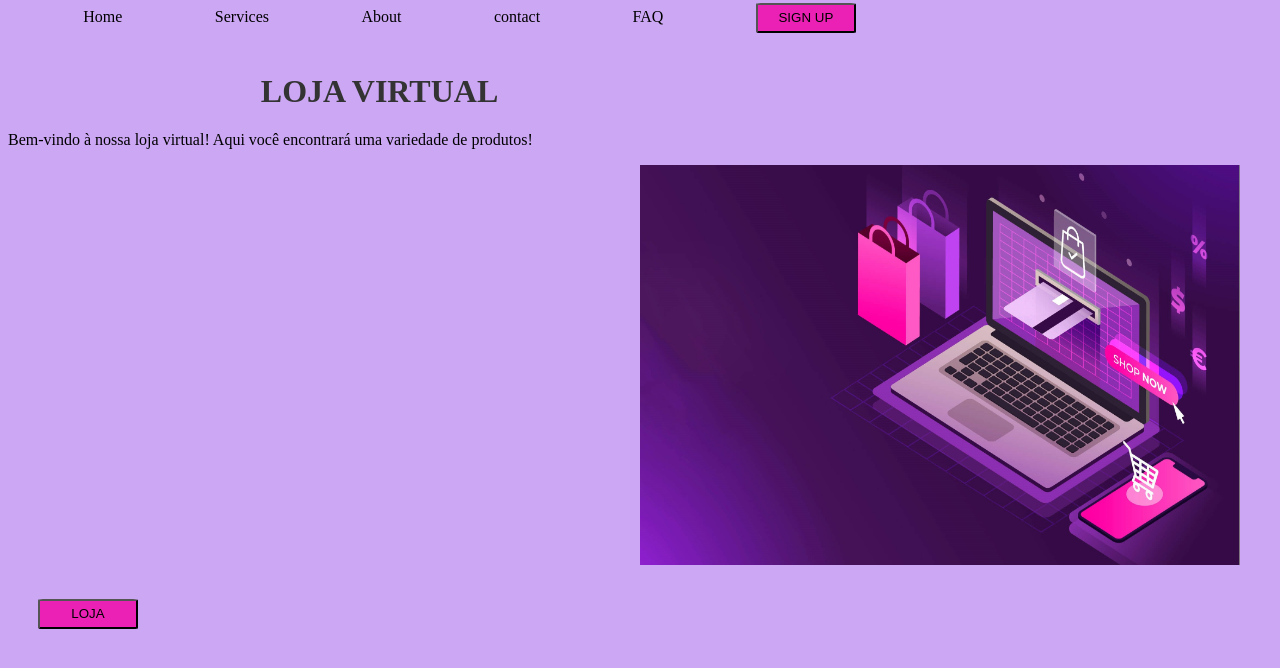
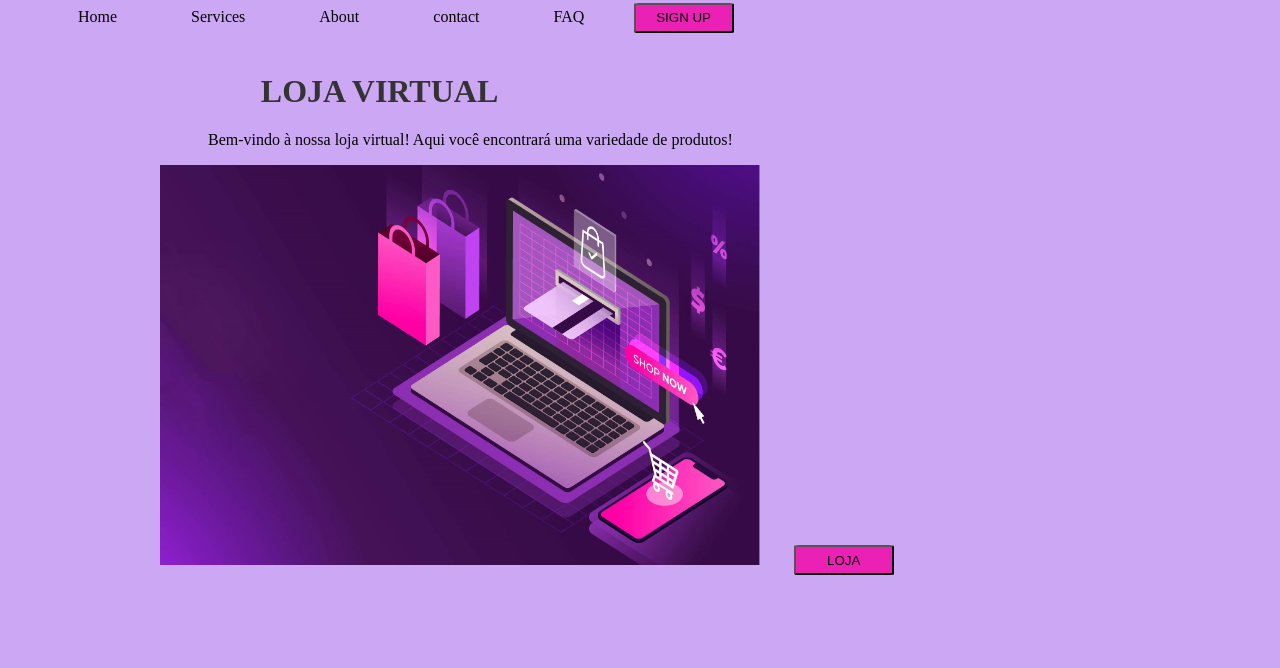
Before and after one commit to luanlf22/loja-virtual, a plain HTML site: page index.html in a window 1280 px wide. Drawn offline with Linux system fonts and the light colour scheme.

Commit message:
mudei a imagem de posição

```diff
--- a/style.css
+++ b/style.css
@@ -10,6 +10,11 @@ h1{
     color: #333;
 
     }
+
+    p {
+
+        margin-left: 200px;
+    }
 .content{
 
 
@@ -19,19 +24,20 @@ h1{
 
 nav{
 
-    margin-top: 10px;
+    margin-top:  20px;
     display: inline;
-    margin-left: 50px;
+    margin-left:20px;
+
+
+   }
 
 
 
-}
 .lin{
 
-    margin: 10px;
-    margin-left: 2%;
-    margin-right: 5%;
-    cursor: pointer;
+    margin: 50px;
+    margin-bottom: 20px;
+    margin-right:20px;
 }
 .lin6{
     background-color: rgb(234, 33, 180);
@@ -55,6 +61,6 @@ button{
 }
 
 img{
-    margin-left: 50%;
+    margin-left: 12%;
 
 }
```
